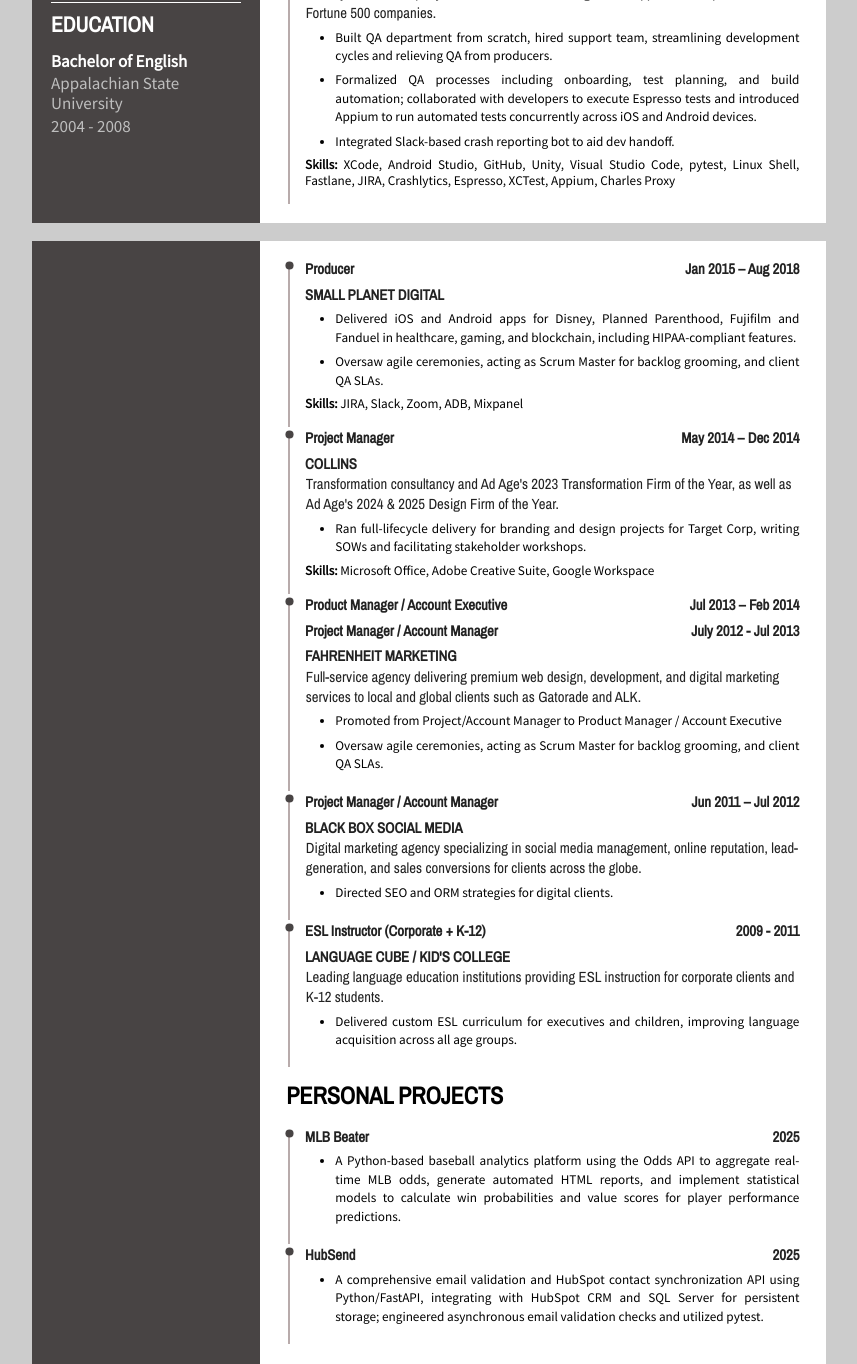
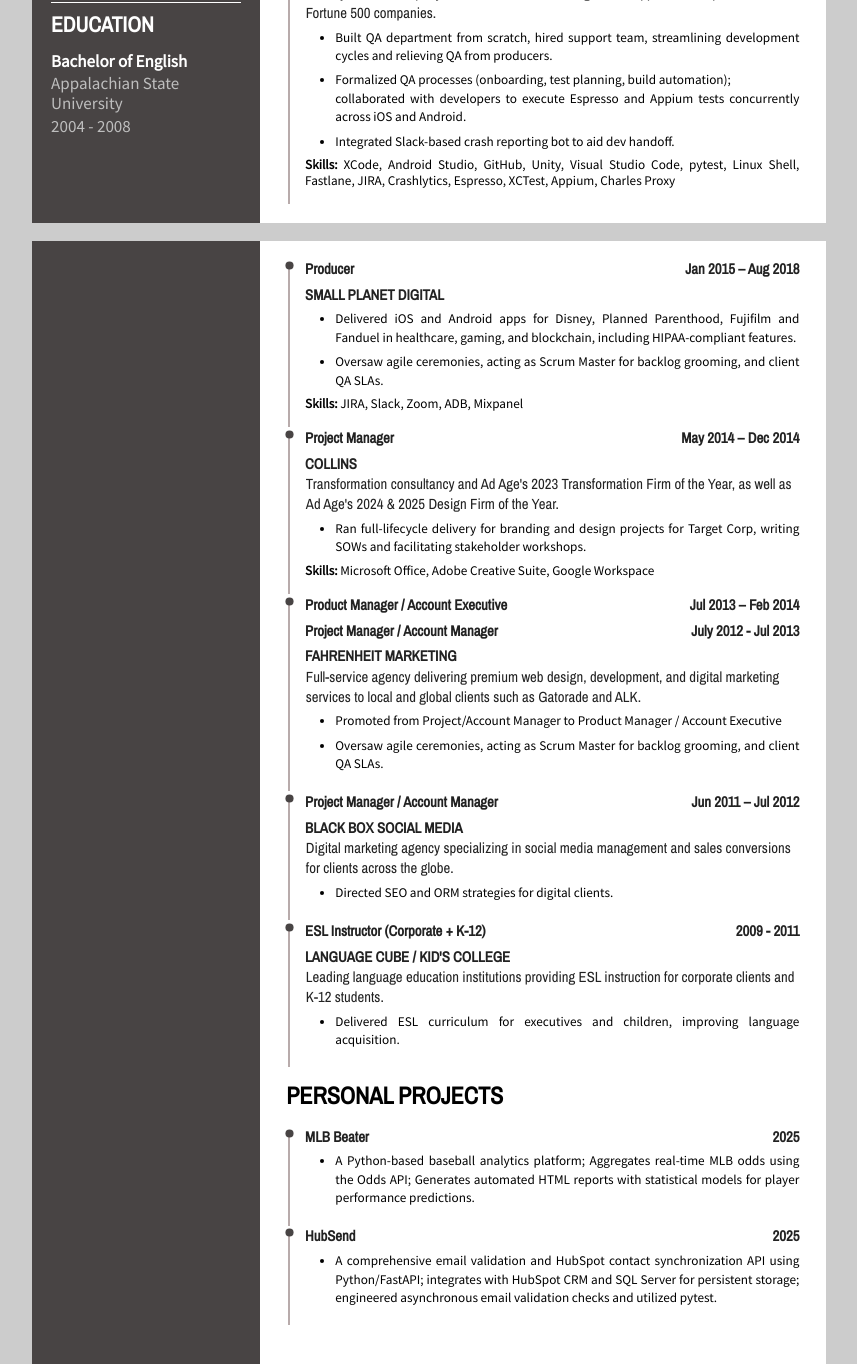
Before and after one commit to divine-waters/myresume, a plain HTML site: page index.html in a window 1280 px wide. Shown: the part 900-2264 px from the top of the page, without its empty margins (211-1068 px from the left). Drawn offline with nearby package versions, Linux system fonts and the light colour scheme.

Commit message:
down to two pages

```diff
--- a/index.html
+++ b/index.html
@@ -275,10 +275,10 @@
           <li>Created tools for Competitive Data Extraction and Redirect Validation to support digital marketing integrity.</li>
           <li>Developed CI/CD pipelines in GitHub Actions to run automated tests on push/PR with visual reporting.</li>
           <li>Executed 22,000+ regression, API, load balancing, e2e and integration test runs across platforms, devices and browsers.</li>
-          <li>Built and integrated a serverless function into a React app for prenatal genetic testing checkout, enabling Stripe/HFA payments via HubSpot CRM and third-party APIs; validated workflow with Postman/Playwright.</li>
+          <li>Engineered React app's prenatal genetic testing checkout utilizing serverless function and HubSpot CRM API for Stripe/HFA payments; led 3rd-party HFA coordination; validated with Postman/Playwright.</li>
         </ul>
         <p>
-        <span class="bolded">Skills: </span>JavaScript, Python, HubSpot, WordPress, Cypress, Playwright, HTML/CSS, GA4 + GTM, Selenium, Postman, Browserstack, JIRA, Axe Accessibility Tools, GitHub Actions, Zephyr for JIRA, Email On Acid, Serverless Functions, Litmus, Node.js, Figma, Visual Studio Code
+        <span class="bolded">Skills: </span>JavaScript, Python, HubSpot, WordPress, Cypress, Playwright, HTML/CSS, GA4 + GTM, Selenium, Postman, Browserstack, JIRA, Axe Accessibility Tools, GitHub Actions, Zephyr for JIRA, Email On Acid, Serverless Functions, Litmus, Node.js, Figma, Visual Studio Code, Cursor
         </p>
       </div>
     </li>
@@ -297,7 +297,7 @@
       <div class="smallText">
         <ul>
           <li>Built QA department from scratch, hired support team, streamlining development cycles and relieving QA from producers.</li>
-          <li>Formalized QA processes including onboarding, test planning, and build automation; collaborated with developers to execute Espresso tests and introduced Appium to run automated tests concurrently across iOS and Android devices.</li>
+          <li>Formalized QA processes (onboarding, test planning, build automation);<br/>collaborated with developers to execute Espresso and Appium tests concurrently across iOS and Android.</li>
           <li>Integrated Slack-based crash reporting bot to aid dev handoff.</li>
         </ul>
         <p>
@@ -380,7 +380,7 @@
         BLACK BOX SOCIAL MEDIA
       </div>
       <h4 class="companyDescription">
-        Digital marketing agency specializing in social media management, online reputation, lead-generation, and sales conversions for clients across the globe.
+        Digital marketing agency specializing in social media management and sales conversions for clients across the globe.
       </h4>
       <div class="smallText">
         <ul>
@@ -402,7 +402,7 @@
       </h4>
       <div class="smallText">
         <ul>
-      <li>Delivered custom ESL curriculum for executives and children, improving language acquisition across all age groups.</li>
+      <li>Delivered ESL curriculum for executives and children, improving language acquisition.</li>
         </ul>
       </div>
     </li>
@@ -418,7 +418,7 @@
       </div>
       <div class="smallText">
         <ul>
-          <li>A Python-based baseball analytics platform using the Odds API to aggregate real-time MLB odds, generate automated HTML reports, and implement statistical models to calculate win probabilities and value scores for player performance predictions.</li>
+          <li>A Python-based baseball analytics platform; Aggregates real-time MLB odds using the Odds API; Generates automated HTML reports with statistical models for player performance predictions.</li>
         </ul>
       </div>
     </li>
@@ -429,7 +429,7 @@
       </div>
       <div class="smallText">
         <ul>
-          <li>A comprehensive email validation and HubSpot contact synchronization API using Python/FastAPI, integrating with HubSpot CRM and SQL Server for persistent storage; engineered asynchronous email validation checks and utilized pytest.</li>
+          <li>A comprehensive email validation and HubSpot contact synchronization API using Python/FastAPI; integrates with HubSpot CRM and SQL Server for persistent storage; engineered asynchronous email validation checks and utilized pytest.</li>
         </ul>
       </div>
     </li>
```
